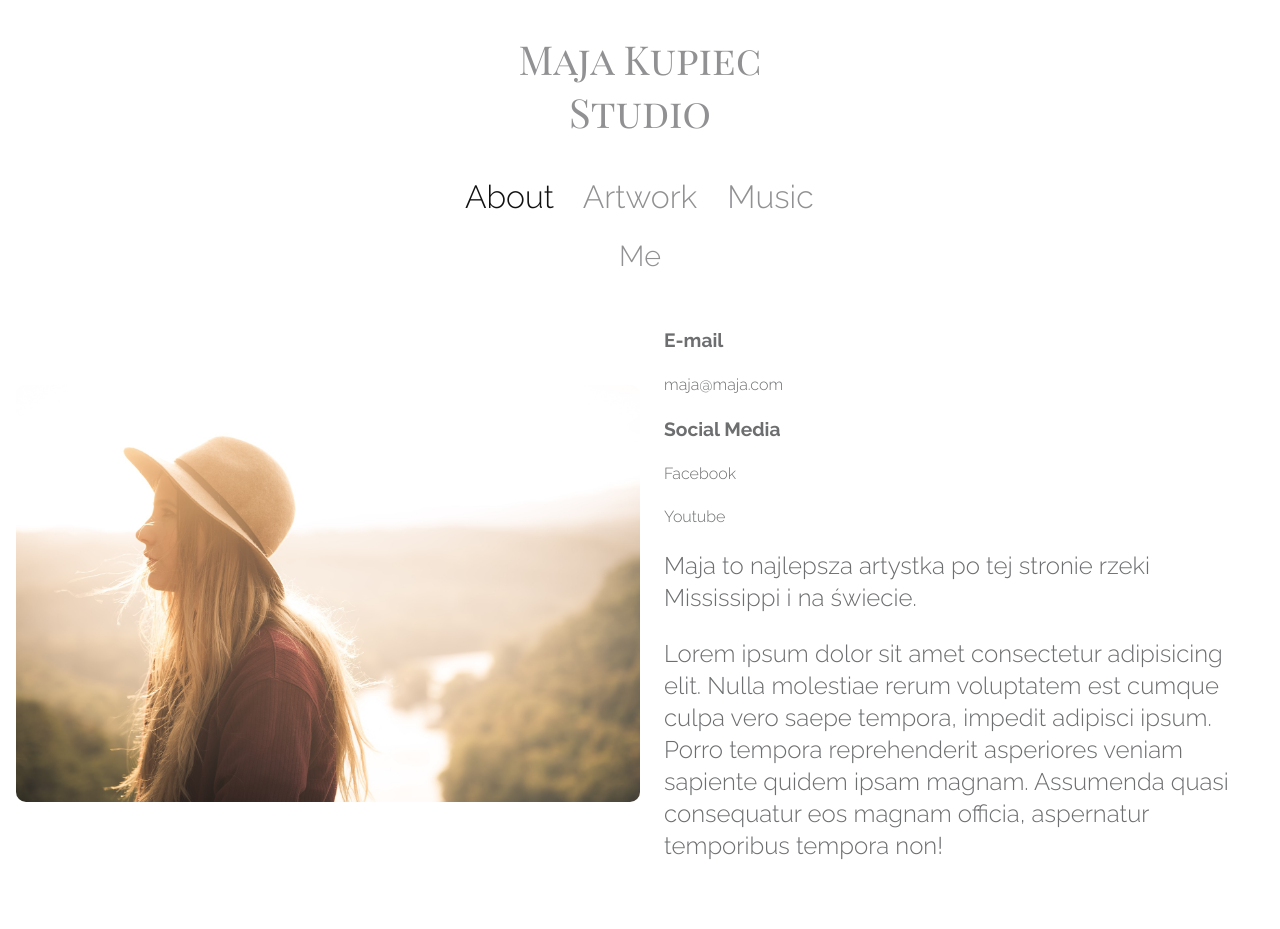
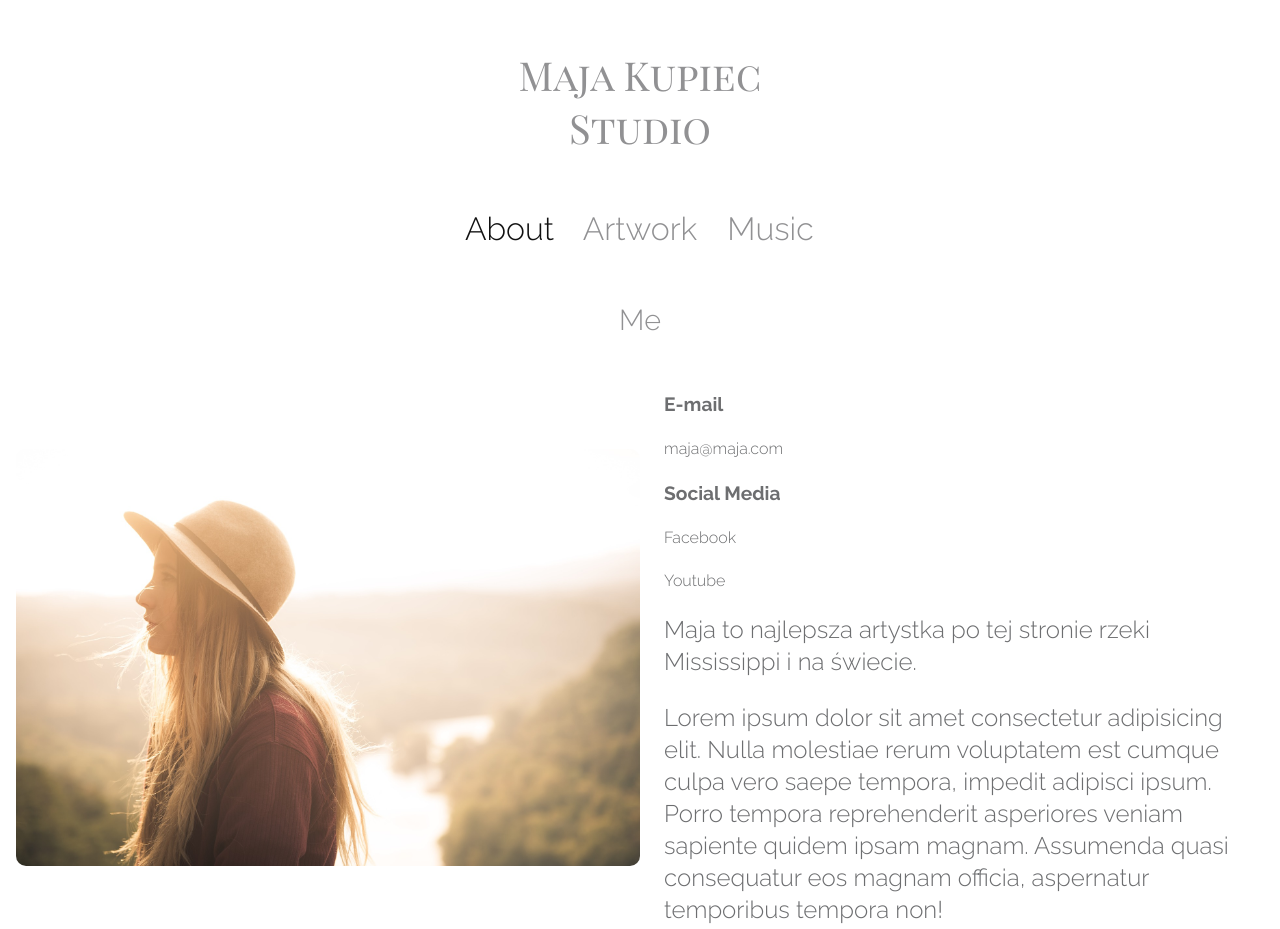
Before and after one commit to yash-23092001/maja-folio, a plain HTML site: page index.html in a window 1280 px wide. Before the commit the page ends 902 px from the top, so only its background shows below. Drawn offline with nearby package versions, Linux system fonts and the light colour scheme.

Commit message:
Add files via upload

```diff
--- a/styles.css
+++ b/styles.css
@@ -59,10 +59,12 @@ ul {
     font-size: 2.5rem;
     user-select: none;
     margin: 1rem;
-    padding: 1rem;
+    padding: 2rem;
 }
 
-
+.sections-wrapper {
+    margin-bottom: 2rem;
+}
 
 .sections-wrapper ul{
     padding: .5rem;
```
